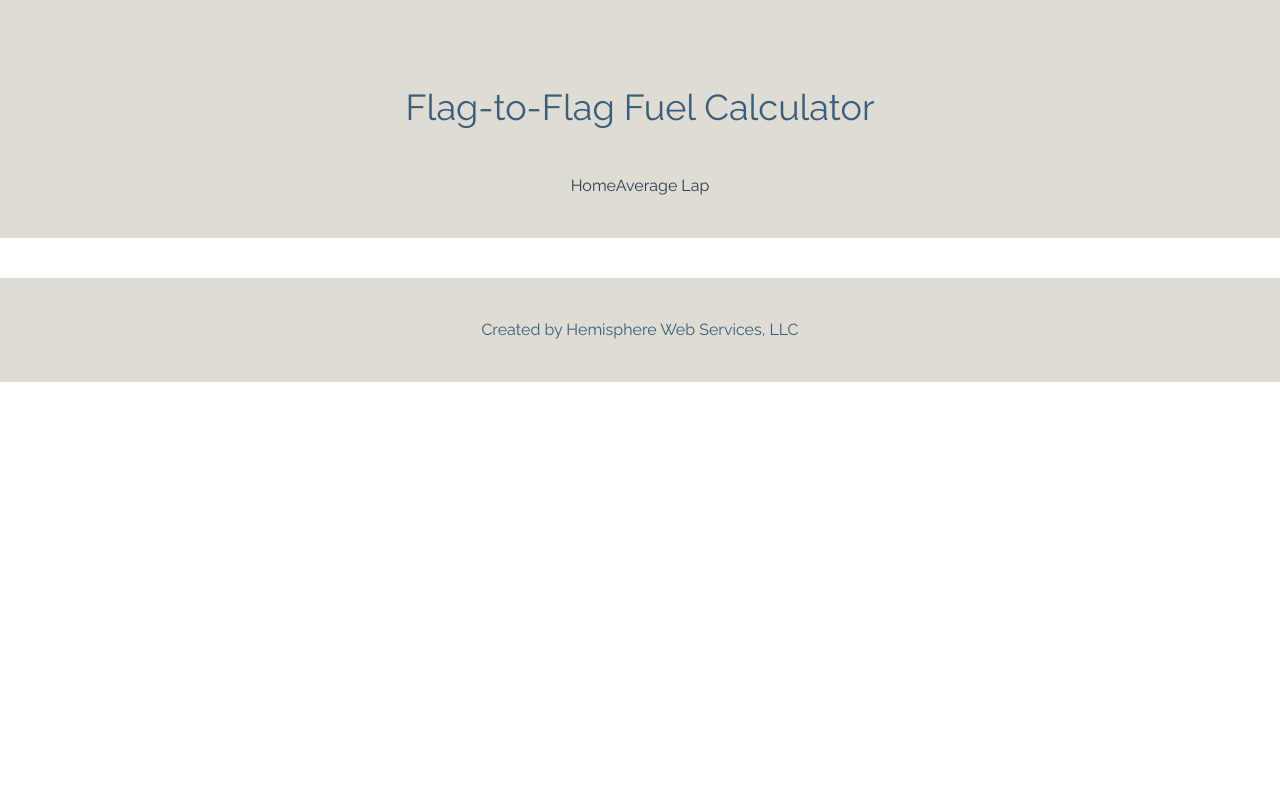
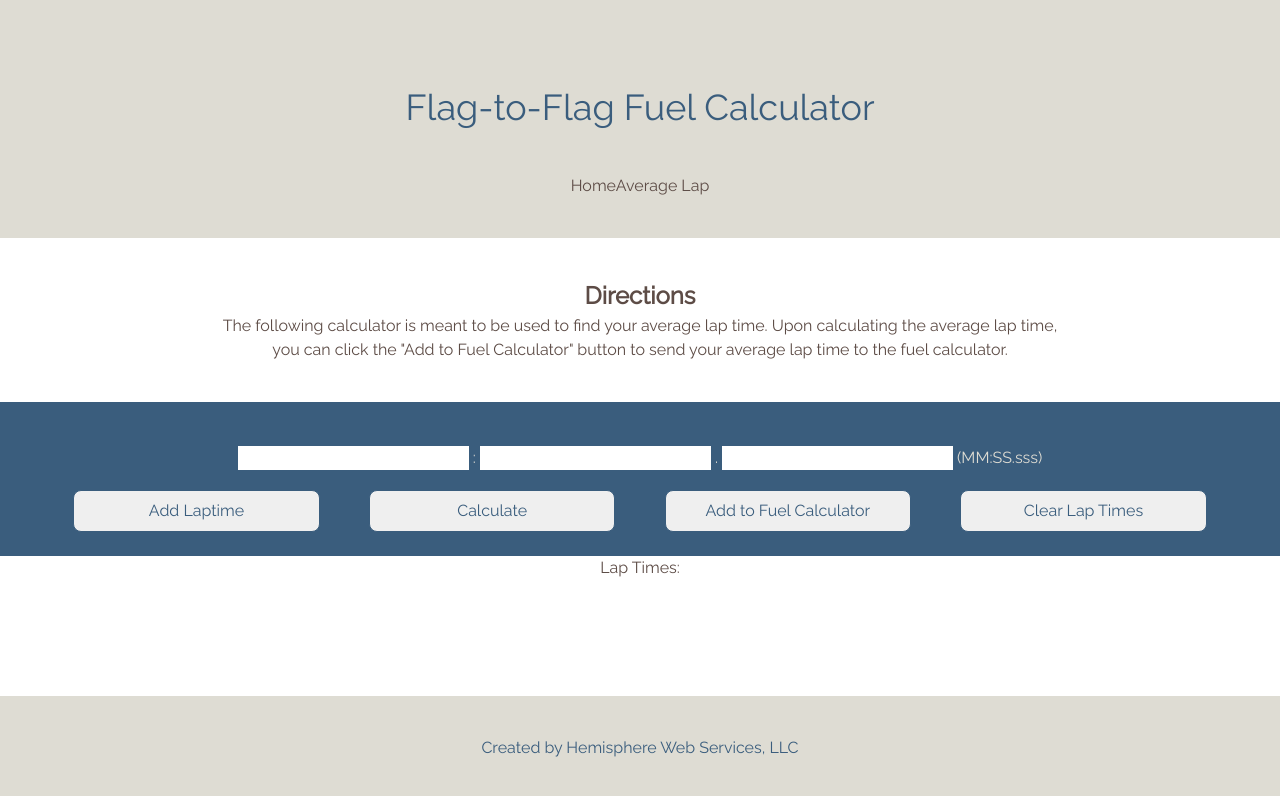
Before and after one commit to khemsoth/fuel-calculator, a Vue app: page /avglap in a window 1280 px wide. Shown: the top 796 px of the page. Built offline with nearby package versions, Linux system fonts and the light colour scheme.

Commit message:
added avg laptime calc, avgcalc: obtain average laptime

```diff
--- a/src/App.vue
+++ b/src/App.vue
@@ -1,8 +1,8 @@
 <template>
   <div id="app">
     <Header />
-      <router-view/>
-    <Footer />
+      <router-view class="main"/>
+    <Footer class="footer" />
   </div>
 </template>
 
@@ -13,6 +13,13 @@
   -moz-osx-font-smoothing: grayscale;
   text-align: center;
   color: #2c3e50;
+  display: flex;
+  flex-direction: column;
+  min-height: 100vh;
+}
+
+.main {
+  flex: 1;
 }
 
 #nav {
@@ -37,7 +44,7 @@ export default {
   name: 'App',
   components: {
     Header,
-    Footer
+    Footer,
   }
 }
 </script>
--- /dev/null
+++ b/src/components/AvgCalc.vue
@@ -0,0 +1,85 @@
+<template>
+  <div>
+    <main class="w-full">
+      <form class="flex flex-col p-6 w-full bg-custom-blue">
+        <div class="flex flex-col lg:w-3/4 lg:mx-auto">
+          <div class="my-5">
+            <div class="w-full text-custom-tan"><input class="w-1/4 text-center" type="number" v-model="min"> : <input class="w-1/4 text-center" type="number" v-model="sec"> . <input class="w-1/4 text-center" type="number" v-model="ms"> (MM:SS.sss)</div>
+          </div>
+        </div>
+        <div class="flex flex-row justify-evenly">
+          <input class="calc-btn p-2 w-1/5 rounded-lg bg-white text-custom-blue hover:bg-custom-brown hover:border-custom-tan hover: border hover:text-custom-tan" type="button" value="Add Laptime" v-on:click="addLapTime">
+          <input class="calc-btn p-2 w-1/5 rounded-lg bg-white text-custom-blue hover:bg-custom-brown hover:border-custom-tan hover: border hover:text-custom-tan" type="button" value="Calculate" v-on:click="calcAvgLap">
+          <input class="calc-btn p-2 w-1/5 rounded-lg bg-white text-custom-blue hover:bg-custom-brown hover:border-custom-tan hover: border hover:text-custom-tan" type="button" value="Add to Fuel Calculator" v-on:click="sendToFuel">
+          <input class="calc-btn p-2 w-1/5 rounded-lg bg-white text-custom-blue hover:bg-custom-brown hover:border-custom-tan hover: border hover:text-custom-tan" type="button" value="Clear Lap Times">
+        </div>
+      </form>
+      <h3>Lap Times:</h3>
+        <ul v-for="time in times" :key="time.id">
+          <li>{{ time.min }}:{{ time.sec }}.{{ time.ms }}</li>
+        </ul>
+    </main>
+  </div>
+</template>
+
+<script>
+export default {
+  name: 'AvgCalc',
+  data() {
+    return {
+      min: null,
+      sec: null,
+      ms: null,
+      times: [],
+      average: {
+        min: null,
+        sec: null,
+        ms: null
+      }
+    }
+  },
+  methods: {
+    calcAvgLap() {
+      console.log(`calculating`)
+      let allTimes = []
+      let timeInSec
+      for(let i = 0; i < this.times.length; i++) {
+        timeInSec = ((this.times[i].min) * 60) + this.times[i].sec + ((this.times[i].ms) * 10 ** -3)
+        allTimes.push(timeInSec)
+        timeInSec = null
+      }
+      let avgTotalSec = (allTimes.reduce((a, b) => a + b, 0) / allTimes.length).toFixed(3)
+      console.log(`average sec ${avgTotalSec}`)
+      let avgMin = Math.floor(avgTotalSec / 60)
+      console.log(`avgMin = ${avgMin}`)
+      let avgSec = Math.floor((avgTotalSec % 60).toFixed(3))
+      console.log(`avgSec = ${avgSec}`)
+      let avgMs = ((avgTotalSec % 60).toFixed(3)).toString().split('.')
+      console.log(avgMs)
+      avgMs = Number(avgMs[1])
+      console.log(`avgMS = ${avgMs} ${typeof(avgMs)}`)
+      this.average.min = avgMin
+      this.average.sec = avgSec
+      this.average.ms = avgMs
+    },
+    addLapTime() {
+      this.times.push({
+        min: Number(this.min),
+        sec: Number(this.sec),
+        ms: Number(this.ms)
+      })
+      this.min = null
+      this.sec = null
+      this.ms = null
+    },
+    sendToFuel() {
+      console.log('sending')
+    }
+  }
+
+}
+</script>
+
+<style>
+
+</style>
--- a/src/components/Calculator.vue
+++ b/src/components/Calculator.vue
@@ -105,10 +105,8 @@ export default {
       } else if(this.selected === 'time') {
         let avgLapMin = Number(this.lapTimeMin) + Number(this.lapTimeSec / 60) + Number((this.lapTimeMS) * 10 ** -3) / 60
         avgLapMin.toFixed(3)
-        console.log(`avgLapMin = ${ avgLapMin }`)
         let totalLaps = Number(this.distance) / avgLapMin
         totalLaps.toFixed(3)
-        console.log(`total laps ${totalLaps}`)
         let result = totalLaps * Number(this.fuelConsumption)
         result = result + Number(this.extraFuel * this.fuelConsumption)
         this.result = result.toFixed(3)
@@ -124,7 +122,7 @@ export default {
 }
 </script>
 
-<style scoped>
+<style>
 
 input::-webkit-outer-spin-button,
 input::-webkit-inner-spin-button {
--- a/src/views/AvgLap.vue
+++ b/src/views/AvgLap.vue
@@ -1,12 +1,25 @@
 <template>
   <div>
-
+    <section class="w-2/3 mx-auto mb-10">
+      <h4 class="text-2xl font-semibold">Directions</h4>
+       <p>
+         The following calculator is meant to be used to find your average lap time.
+         Upon calculating the average lap time, you can click the "Add to Fuel Calculator" button to send your average lap time to the
+         fuel calculator.
+       </p>
+     </section>
+     <AvgCalc />
   </div>
 </template>
 
 <script>
+import AvgCalc from '../components/AvgCalc.vue'
+
 export default {
-
+  name: 'AvgLap',
+  components: {
+    AvgCalc
+  }
 }
 </script>
 
```
